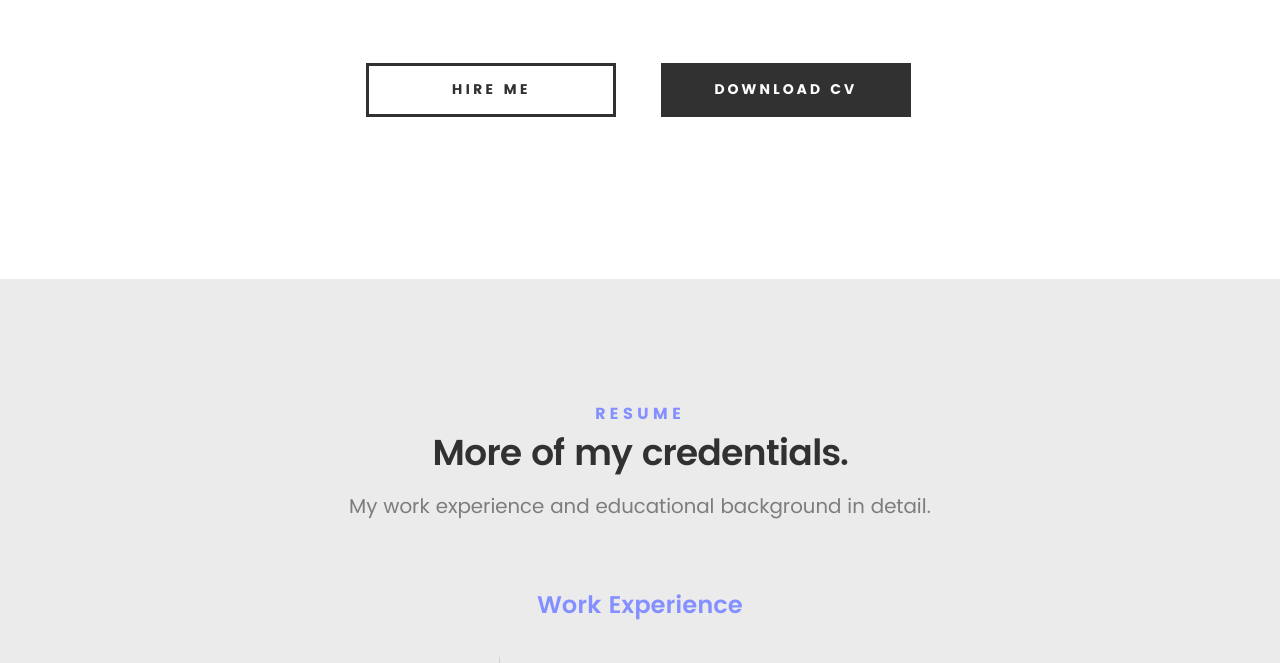
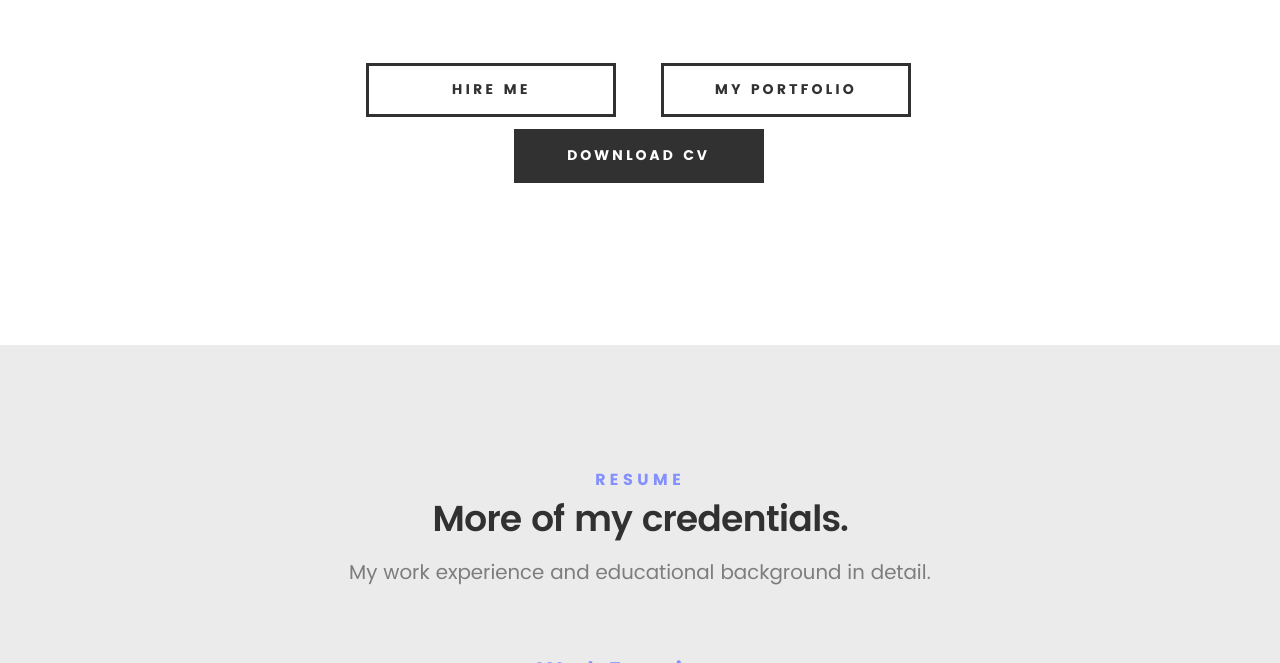
Before and after one commit to imohenry/Henry2.0, a website: page index.html in a window 1280 px wide. Shown: the part 2080-2743 px from the top of the page. Drawn offline with Linux system fonts and the light colour scheme; files whose address does not match are found by name.

Commit message:
Update index.html

```diff
--- a/index.html
+++ b/index.html
@@ -215,11 +215,15 @@ I also possess skills in design, Technical writing, psychology, and data visuali
 
    	</div>
 
-   	<div class="row button-section">
+   	 	<div class="row button-section">
    		<div class="col-twelve">
    			<a href="#contact" title="Hire Me" class="button stroke smoothscroll">Hire Me</a>
-   			<a href="Resume-Henry-Imoh.pdf" download="Henry Resume" title="Download CV" class="button button-primary">Download CV</a>
+			   <a href="Portfolio.html" title="My Portfolio" class="button stroke smoothscroll">My Portfolio</a>
 
+			   </div>
+			   <div>
+				<a href="Henry-cv.pdf" download="Henry Resume" title="Download CV" class="button button-primary">Download CV</a>
+			   </div>
    		</div>
    	</div>
 
```
